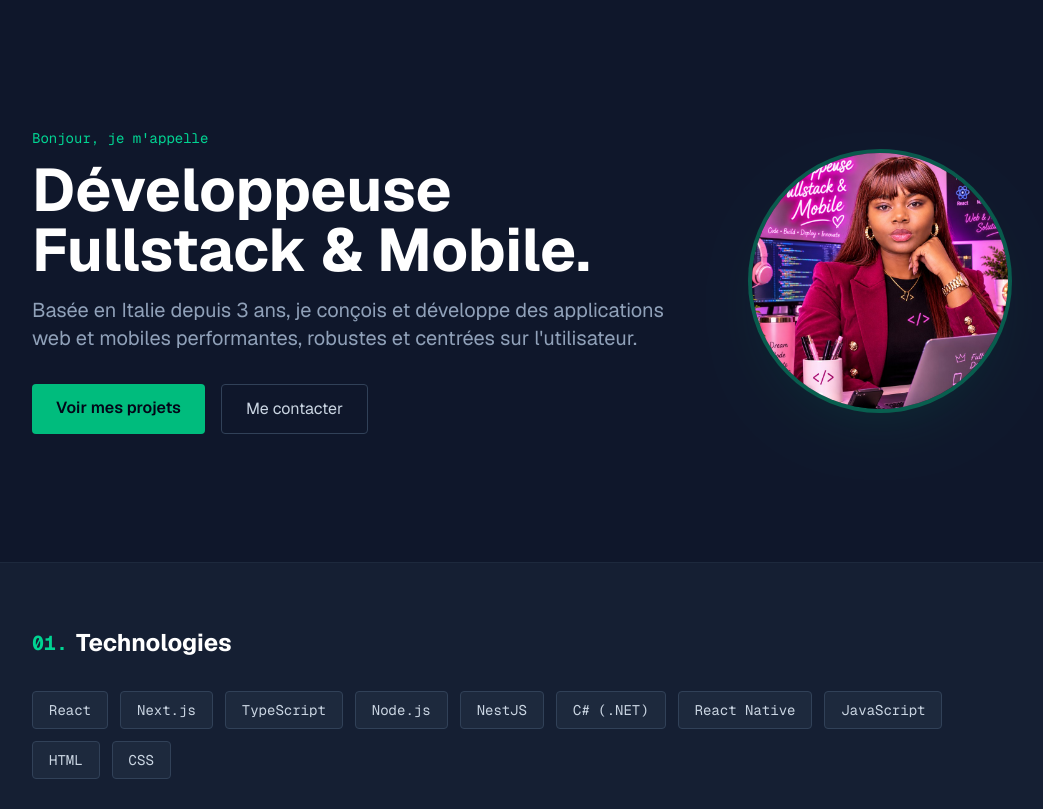
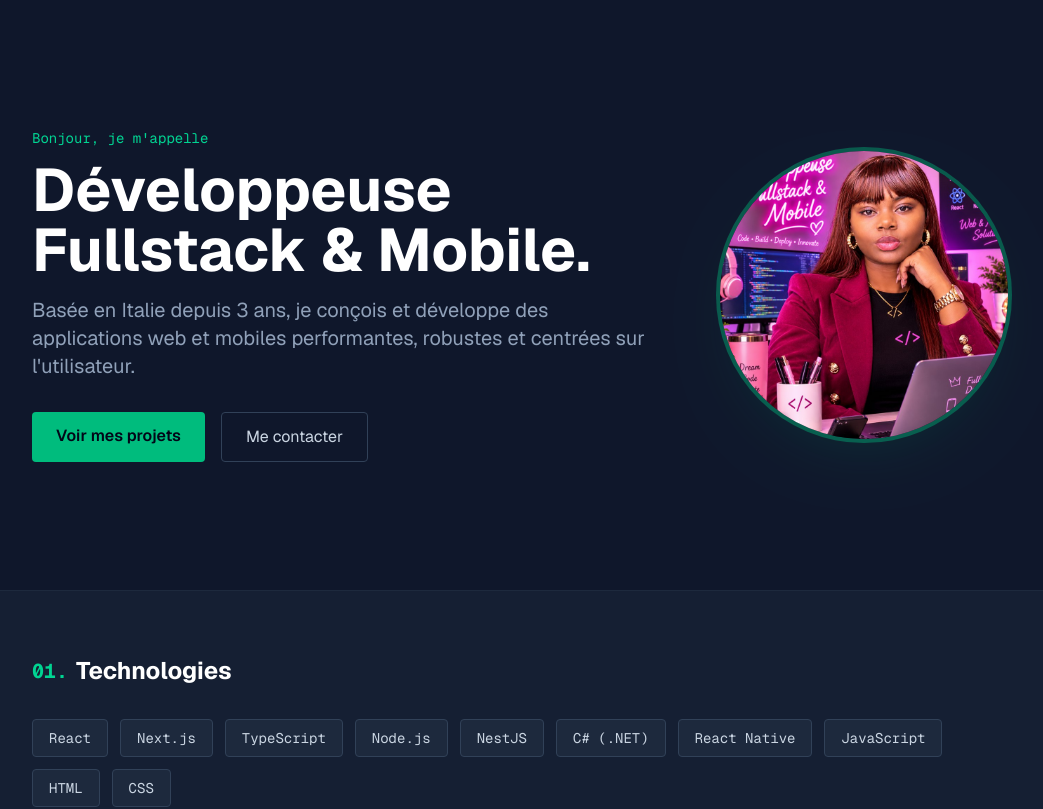
Before and after one commit to phelouzat3-glitch/phelouzat-fullstack, a Next.js app: page / in a window 1280 px wide. Shown: the top 809 px of the page, without its empty margins (120-1163 px from the left). Built offline with nearby package versions, Linux system fonts and the light colour scheme.

Commit message:
Hero: photo de profil agrandie et cliquable (lightbox)

```diff
--- a/src/app/page.tsx
+++ b/src/app/page.tsx
@@ -1,6 +1,6 @@
-import Image from "next/image";
 import Link from "next/link";
 import { getCurrentYear } from "../lib/current-year";
+import PhotoProfil from "./photo-profil";
 
 // Liste de vos compétences (Stack technique)
 const skills = [
@@ -247,16 +247,7 @@ export default async function Home() {
             </div>
           </div>
 
-          <div className="relative w-40 h-40 md:w-64 md:h-64 shrink-0 self-start md:self-center">
-            <Image
-              src="/photo-profil.jpg"
-              alt="Portrait de Fernande Phelouzat Tcheudjeu, développeuse fullstack et mobile"
-              fill
-              preload
-              sizes="(min-width: 768px) 256px, 160px"
-              className="rounded-full object-cover ring-4 ring-emerald-500/40 shadow-2xl shadow-emerald-500/10"
-            />
-          </div>
+          <PhotoProfil />
         </div>
       </header>
 
--- /dev/null
+++ b/src/app/photo-profil.tsx
@@ -0,0 +1,85 @@
+"use client";
+
+import Image from "next/image";
+import { useEffect, useState } from "react";
+
+/**
+ * Portrait du hero : cliquable, il ouvre la photo en grand.
+ * Fermeture par clic sur le fond, bouton, ou touche Échap.
+ */
+export default function PhotoProfil() {
+  const [ouvert, setOuvert] = useState(false);
+
+  useEffect(() => {
+    if (!ouvert) return;
+
+    const surTouche = (evenement: KeyboardEvent) => {
+      if (evenement.key === "Escape") setOuvert(false);
+    };
+
+    const ancienDebordement = document.body.style.overflow;
+    document.body.style.overflow = "hidden";
+    window.addEventListener("keydown", surTouche);
+
+    return () => {
+      document.body.style.overflow = ancienDebordement;
+      window.removeEventListener("keydown", surTouche);
+    };
+  }, [ouvert]);
+
+  return (
+    <>
+      <div className="relative w-44 h-44 md:w-72 md:h-72 shrink-0 self-start md:self-center">
+        <button
+          type="button"
+          onClick={() => setOuvert(true)}
+          aria-label="Agrandir la photo de profil"
+          className="group relative block h-full w-full cursor-zoom-in rounded-full focus:outline-none focus-visible:ring-4 focus-visible:ring-emerald-400/60"
+        >
+          <Image
+            src="/photo-profil.jpg"
+            alt="Portrait de Fernande Phelouzat Tcheudjeu, développeuse fullstack et mobile"
+            fill
+            preload
+            sizes="(min-width: 768px) 288px, 176px"
+            className="rounded-full object-cover ring-4 ring-emerald-500/40 shadow-2xl shadow-emerald-500/10 transition-transform duration-300 group-hover:scale-[1.03]"
+          />
+          <span className="pointer-events-none absolute inset-0 rounded-full bg-slate-950/0 transition-colors duration-300 group-hover:bg-slate-950/20" />
+        </button>
+      </div>
+
+      {ouvert && (
+        <div
+          role="dialog"
+          aria-modal="true"
+          aria-label="Photo de profil en grand"
+          onClick={() => setOuvert(false)}
+          className="fixed inset-0 z-50 flex items-center justify-center bg-slate-950/85 backdrop-blur-sm p-6"
+        >
+          <div
+            className="relative"
+            onClick={(evenement) => evenement.stopPropagation()}
+          >
+            <Image
+              src="/photo-profil.jpg"
+              alt="Portrait de Fernande Phelouzat Tcheudjeu, développeuse fullstack et mobile"
+              width={900}
+              height={823}
+              sizes="(min-width: 1024px) 640px, 90vw"
+              className="max-h-[85vh] w-auto rounded-2xl border border-slate-700 object-contain shadow-2xl"
+            />
+            <button
+              type="button"
+              onClick={() => setOuvert(false)}
+              aria-label="Fermer la photo"
+              autoFocus
+              className="absolute -top-3 -right-3 flex h-10 w-10 items-center justify-center rounded-full border border-slate-600 bg-slate-900 text-xl text-slate-300 hover:border-emerald-400 hover:text-emerald-400 transition-colors"
+            >
+              ✕
+            </button>
+          </div>
+        </div>
+      )}
+    </>
+  );
+}
```
